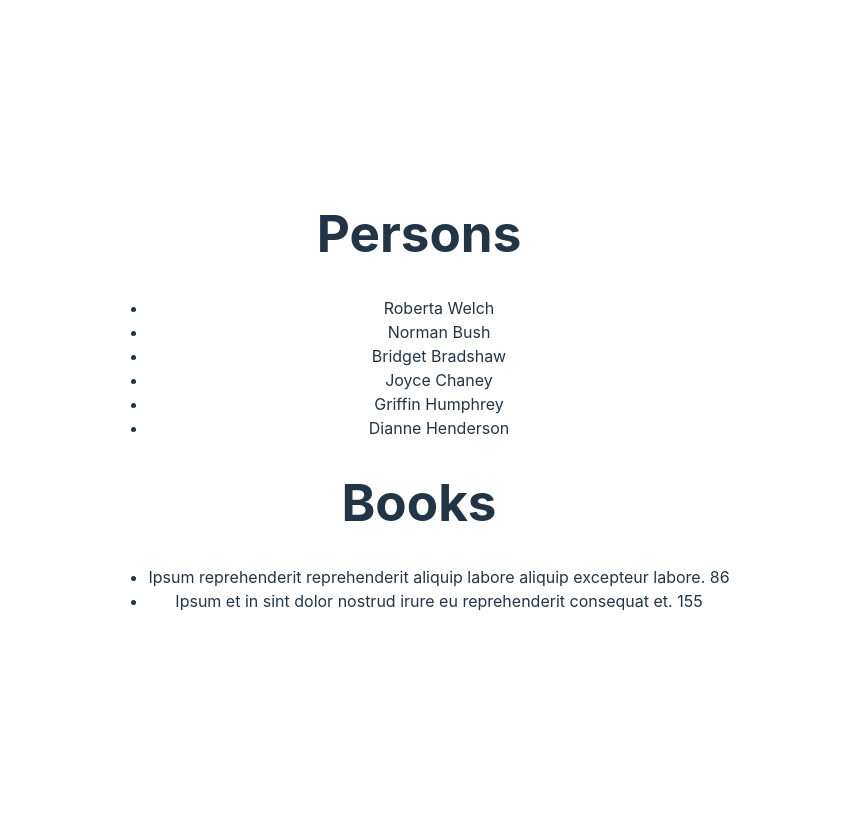
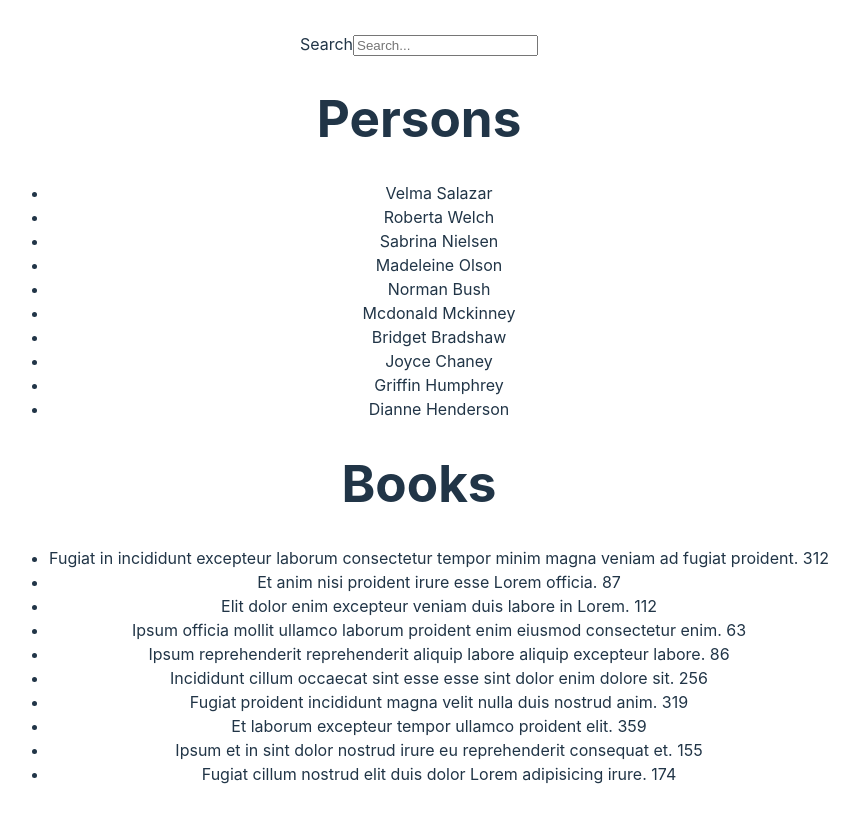
Before and after one commit to willemverbuyst/filter-search-sort, a React (Vite) app: page / in a window 1280 px wide. Shown: the top 822 px of the page, without its empty margins (221-1080 px from the left). Before the commit the page ends 800 px from the top, so only its background shows below. Built offline with nearby package versions, Linux system fonts and the light colour scheme.

Commit message:
Add SearchInput component

```diff
--- a/src/App.tsx
+++ b/src/App.tsx
@@ -1,17 +1,20 @@
+import { useState } from 'react';
 import './App.css';
 import { search } from './business/search';
+import SearchInput from './components/SearchInput';
 import { books } from './dummyData/books';
 import { persons } from './dummyData/persons';
 
 function App() {
-  const query = 'h';
+  const [query, setQuery] = useState<string>('');
   return (
     <>
+      <SearchInput setSearchQuery={setQuery} />
       <h1>Persons</h1>
       <ul>
         {persons
           .filter((person) =>
-            search(person, ['firstName', 'surname'], query, false)
+            search(person, ['firstName', 'surname'], query, true)
           )
           .map((person) => (
             <li key={person._id}>
@@ -22,7 +25,7 @@ function App() {
       <h1>Books</h1>
       <ul>
         {books
-          .filter((book) => search(book, ['title'], query, false))
+          .filter((book) => search(book, ['title'], query))
           .map((book) => (
             <li key={book._id}>
               {book.title} {book.pages}
--- a/src/business/search.ts
+++ b/src/business/search.ts
@@ -2,7 +2,7 @@ export function search<T>(
   object: T,
   properties: Array<keyof T>,
   query: string,
-  shouldBeCaseSensitive: boolean
+  shouldBeCaseSensitive: boolean = false
 ): boolean {
   if (query === '') {
     return true;
--- /dev/null
+++ b/src/components/SearchInput.tsx
@@ -0,0 +1,18 @@
+interface Props {
+  setSearchQuery: (searchQuery: string) => void;
+}
+
+export default function SearchInput(props: Props) {
+  const { setSearchQuery } = props;
+  return (
+    <>
+      <label htmlFor="search">Search</label>
+      <input
+        id="search"
+        placeholder="Search..."
+        aria-label="Search"
+        onChange={(event) => setSearchQuery(event.target.value)}
+      />
+    </>
+  );
+}
```
